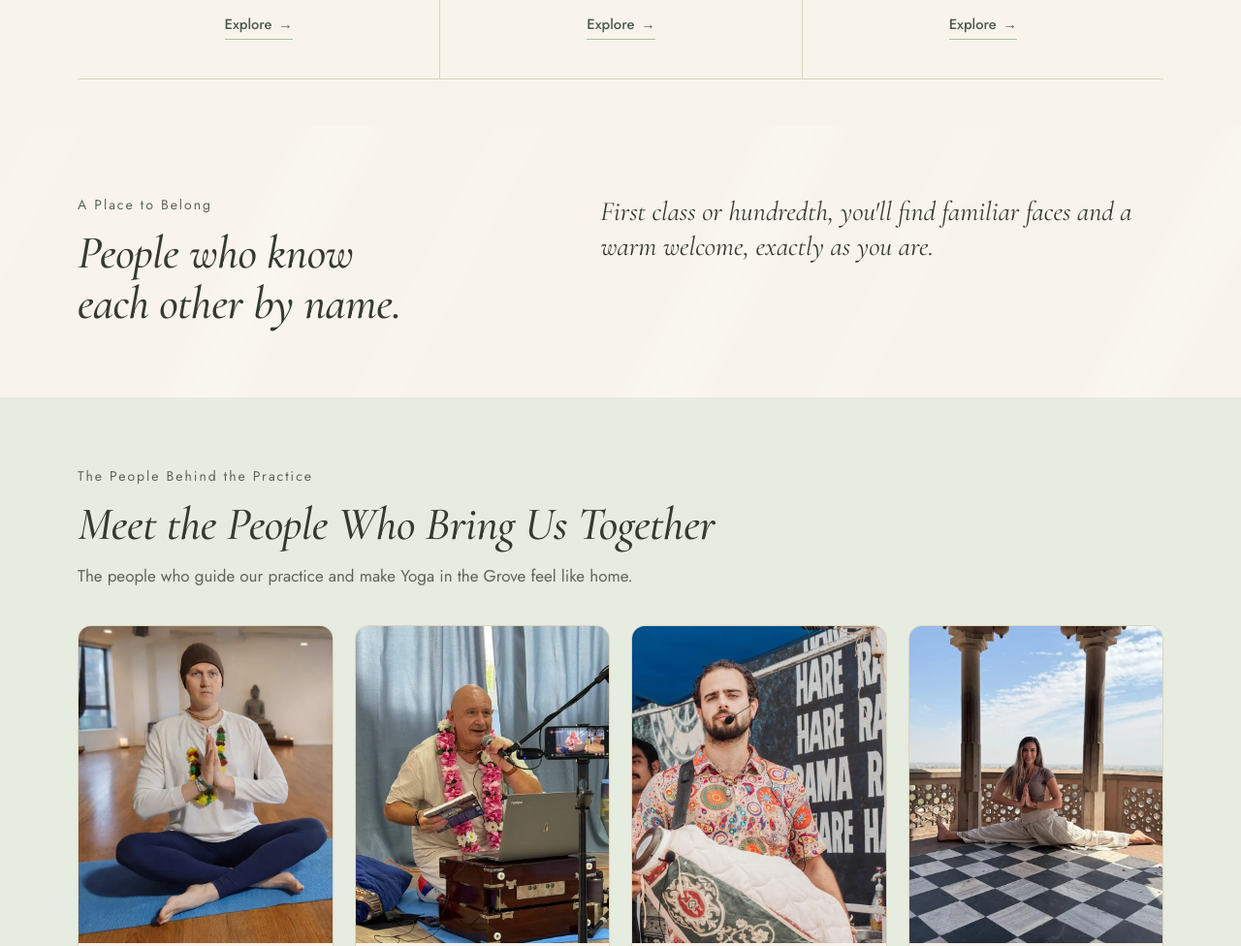
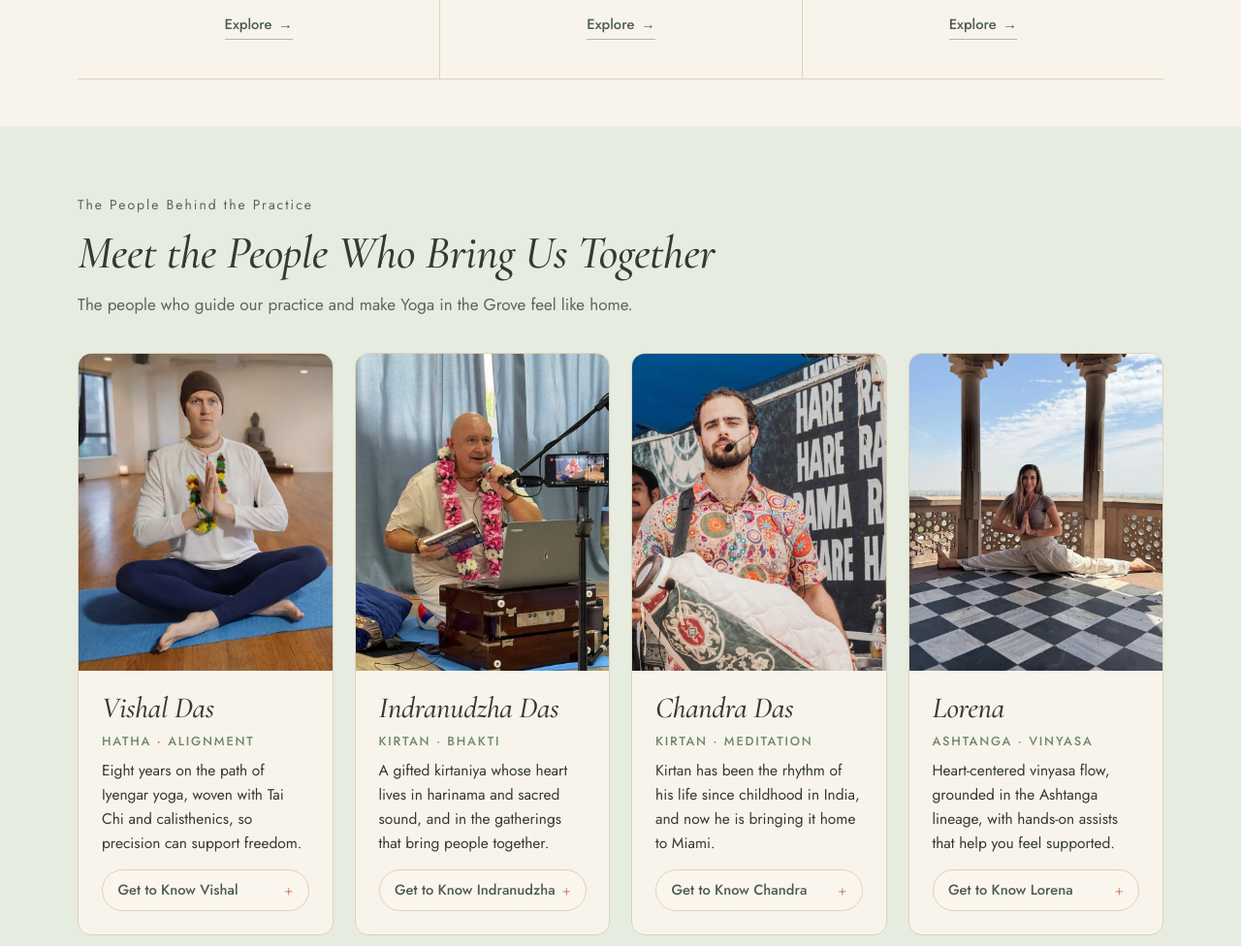
Before and after one commit to Vasilver/YogaInTheGrove1, a plain HTML site: page community.html in a window 1280 px wide. Shown: the part 1080-2056 px from the top of the page at 97% size. Drawn offline with nearby package versions, Linux system fonts and the light colour scheme; a web font is replaced by a local one.

Commit message:
content(community): remove the A Place to Belong section (Anna)
Co-Authored-By: Claude Opus 5.5 <noreply@anthropic.com>
Claude-Session: https://claude.ai/code/session_01R4UXsWLXMid3HC8ZRkoxS9

```diff
--- a/community.html
+++ b/community.html
@@ -43,17 +43,12 @@
 .community-hero .ph-inner > :nth-child(2){animation-delay:.2s}.community-hero .ph-inner > :nth-child(3){animation-delay:.45s}
 @keyframes chIn{from{opacity:0;transform:translateY(14px);filter:blur(4px)}}
 
-/* a place to belong */
-.belong-grid{display:grid;grid-template-columns:.9fr 1.1fr;gap:clamp(24px,5vw,72px);align-items:start}
-.belong .sec-head{margin-bottom:0}
-.belong-text{display:grid;gap:16px;color:var(--ink-soft)}
-.belong-lead{font-family:var(--font-display);font-style:italic;font-size:var(--step-2);line-height:1.3;color:var(--ink)}
 .gather{list-style:none;margin:clamp(32px,4vw,52px) 0 0;padding:0;display:grid;grid-template-columns:repeat(3,minmax(0,1fr));gap:16px}
 .gather li{background:var(--paper);border:1px solid var(--line);border-radius:var(--radius);padding:24px;display:grid;gap:8px;align-content:start}
 .gather .numeral{font-size:1.2rem;color:var(--clay)}
 .gather h3{font-size:1.6rem}
 .gather p{color:var(--ink-soft);font-size:.98rem}
-@media (max-width:820px){.belong-grid{grid-template-columns:1fr}.gather{grid-template-columns:1fr}}
+@media (max-width:820px){.gather{grid-template-columns:1fr}}
 
 /* the people behind the practice: photo → name → tradition → one line → "Get to know …" */
 .teacher-grid{display:flex;flex-wrap:wrap;justify-content:center;align-items:flex-start;gap:22px}
@@ -91,7 +86,7 @@
 .eyebrow{text-transform:none}
 
 /* jump targets clear the sticky header */
-#teachers,#gather,#food-for-life,#belong{scroll-margin-top:78px}
+#teachers,#gather,#food-for-life{scroll-margin-top:78px}
 
 /* practice · connect · nourish */
 .pillars{--sun-glow:#F29A55;--sun-orange:#D9773A;padding-block:clamp(40px,5vw,64px) clamp(28px,4vw,48px)}
@@ -256,20 +251,6 @@
 </section>
 
 
-<!-- 2. A PLACE TO BELONG -->
-<section class="light belong" id="belong" aria-labelledby="belong-title">
-  <div class="wrap belong-grid">
-    <div class="sec-head">
-      <p class="eyebrow" style="text-transform:none">A Place to Belong</p>
-      <h2 id="belong-title">People who know each other <em>by name.</em></h2>
-    </div>
-    <div class="belong-text">
-      <p class="belong-lead">First class or hundredth, you'll find familiar faces and a warm welcome, exactly as you are.</p>
-    </div>
-  </div>
-</section>
-
-<!-- 3. THE PEOPLE BEHIND THE PRACTICE -->
 <section class="bg-mist people-behind" id="teachers" aria-labelledby="teachers-title">
   <div class="wrap">
     <div class="sec-head">
```
